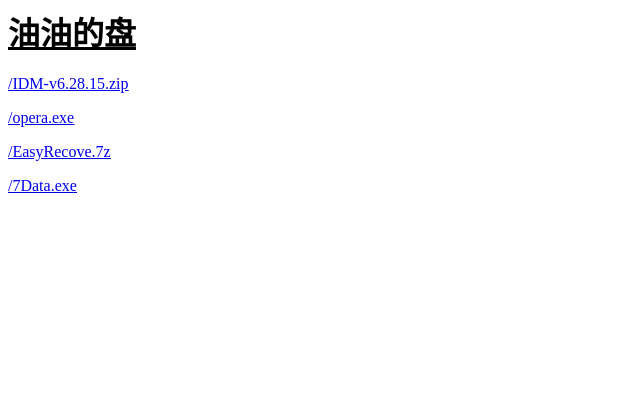
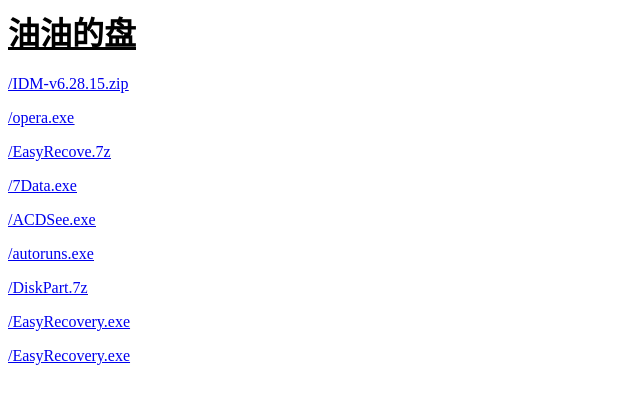
Before and after one commit to Swing-oil/pan, a PHP site: page / in a window 1280 px wide. Shown: the top 404 px of the page, without its empty margins (0-640 px from the left). Run offline with PHP 8.4, Linux system fonts and the light colour scheme.

Commit message:
Update index.php

```diff
--- a/index.php
+++ b/index.php
@@ -20,3 +20,27 @@
 	<u><u><a href="/7Data.exe" target="_blank">/7Data.exe</a></u><br />
 </u>
 </p>
+
+<p>
+	<u><u><a href="/ACDSee.exe" target="_blank">/ACDSee.exe</a></u><br />
+</u>
+</p>
+
+<p>
+	<u><u><a href="/autoruns.exe" target="_blank">/autoruns.exe</a></u><br />
+</u>
+</p>
+
+<p>
+	<u><u><a href="/DiskPart.7z" target="_blank">/DiskPart.7z</a></u><br />
+</u>
+</p>
+
+<p>
+	<u><u><a href="/EasyRecovery.exe" target="_blank">/EasyRecovery.exe</a></u><br />
+</u>
+</p>
+<p>
+	<u><u><a href="/EasyRecovery.exe" target="_blank">/EasyRecovery.exe</a></u><br />
+</u>
+</p>
```
